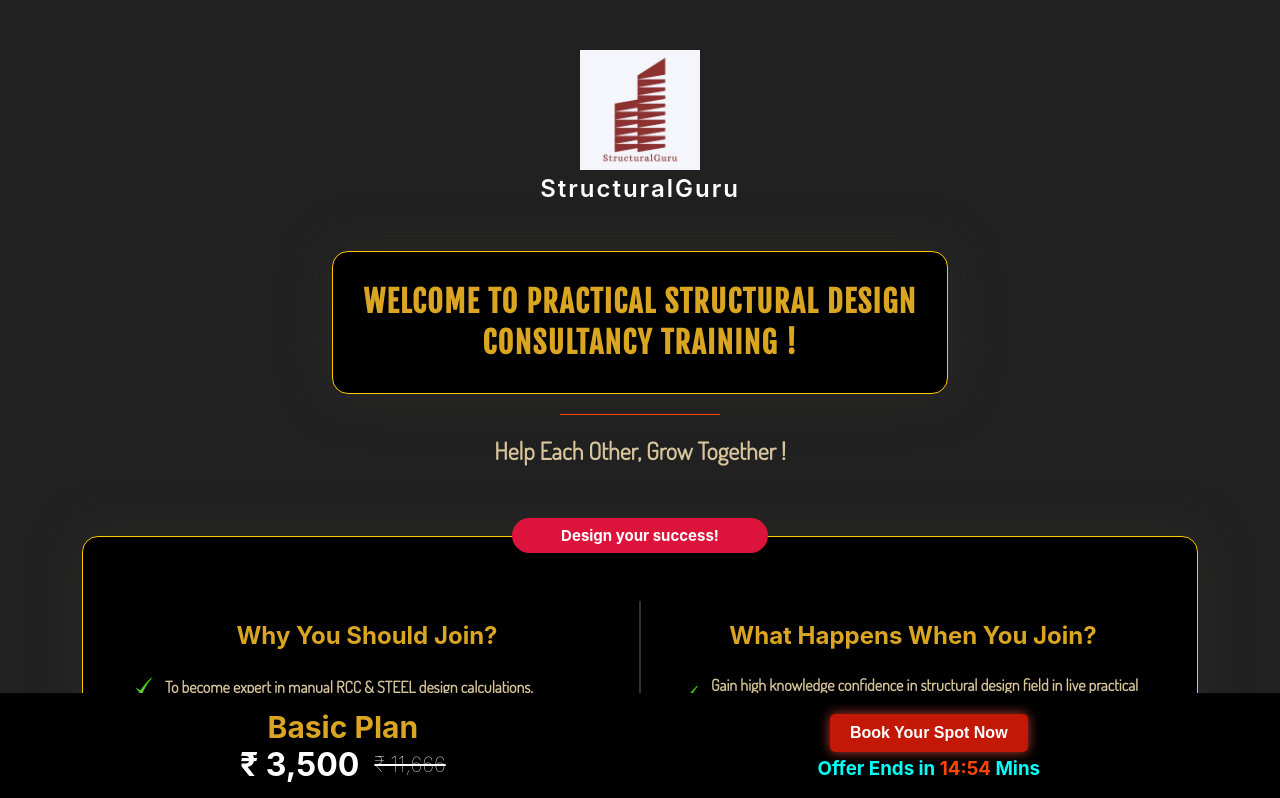
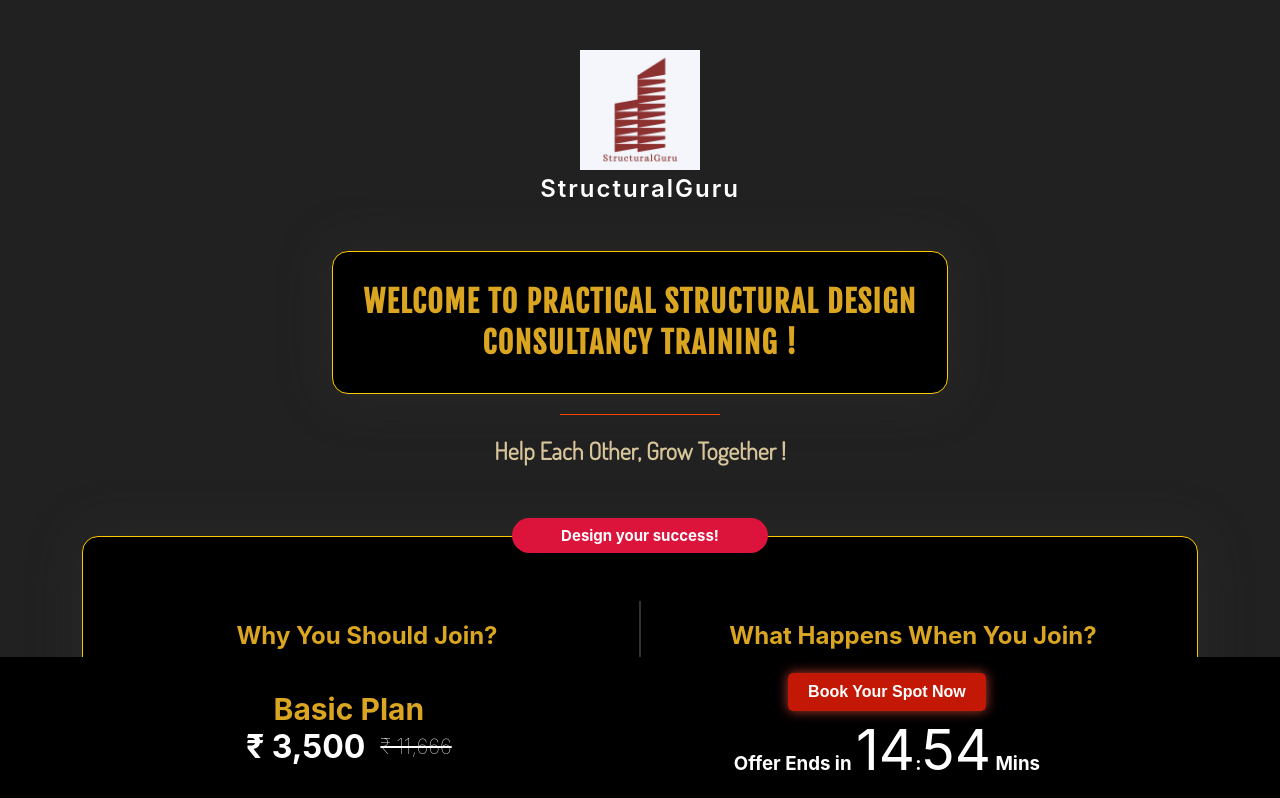
Before and after one commit to gururayar/structural-guru, a React (Create React App) app: page / in a window 1280 px wide. Shown: the top 798 px of the page. Built offline with nearby package versions, Linux system fonts and the light colour scheme.

Commit message:
Update footer.css

```diff
--- a/src/components/footer.css
+++ b/src/components/footer.css
@@ -26,6 +26,7 @@
   justify-content: space-between;
   align-items: center;
   flex-direction: column;
+  padding: 6px;
 }
 
 .price-div {
@@ -51,11 +52,11 @@
   justify-content: space-between;
   align-items: center;
 }
-.price-3 h3 {
+.price h3 {
   color: rgb(0, 255, 247);
 
 }
-.price-3 h3 span {
+.price h3 span {
   font-size: 1em;
   font-weight: bold;
   color: orangered;
```
